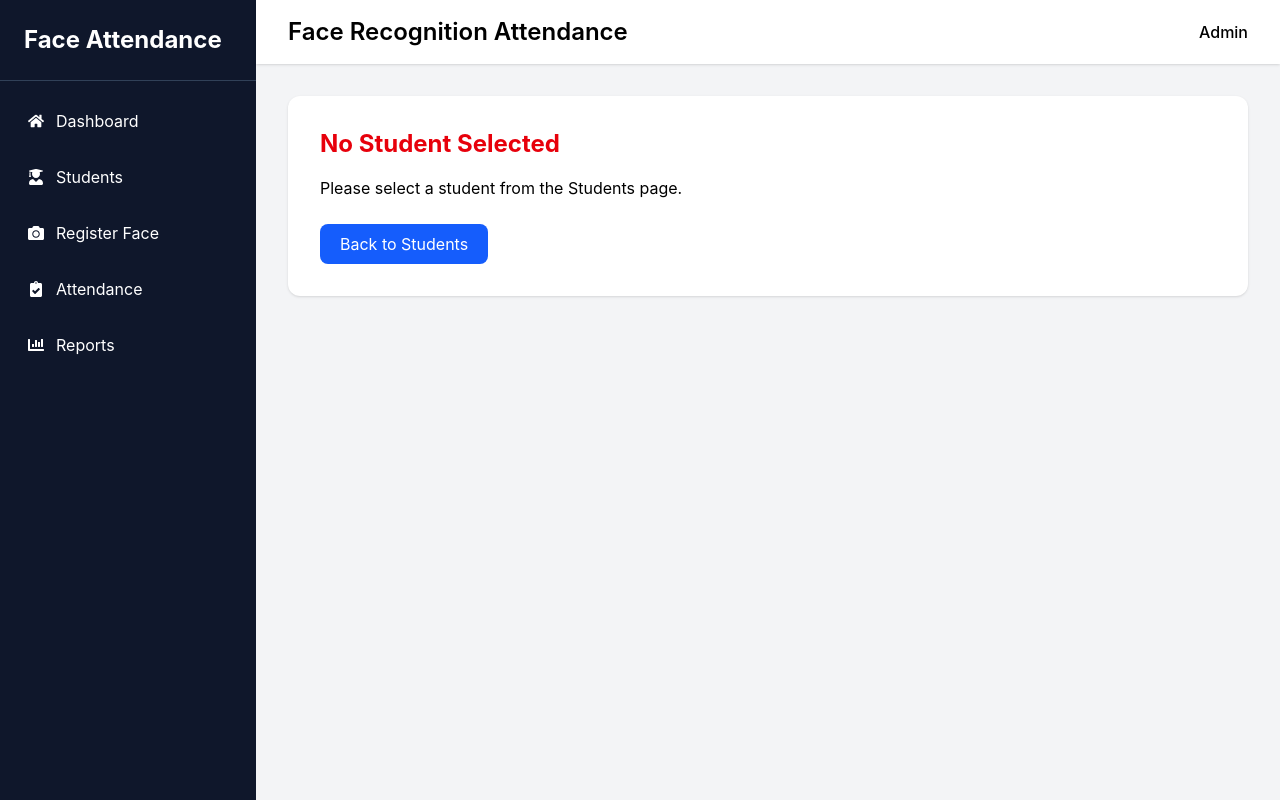
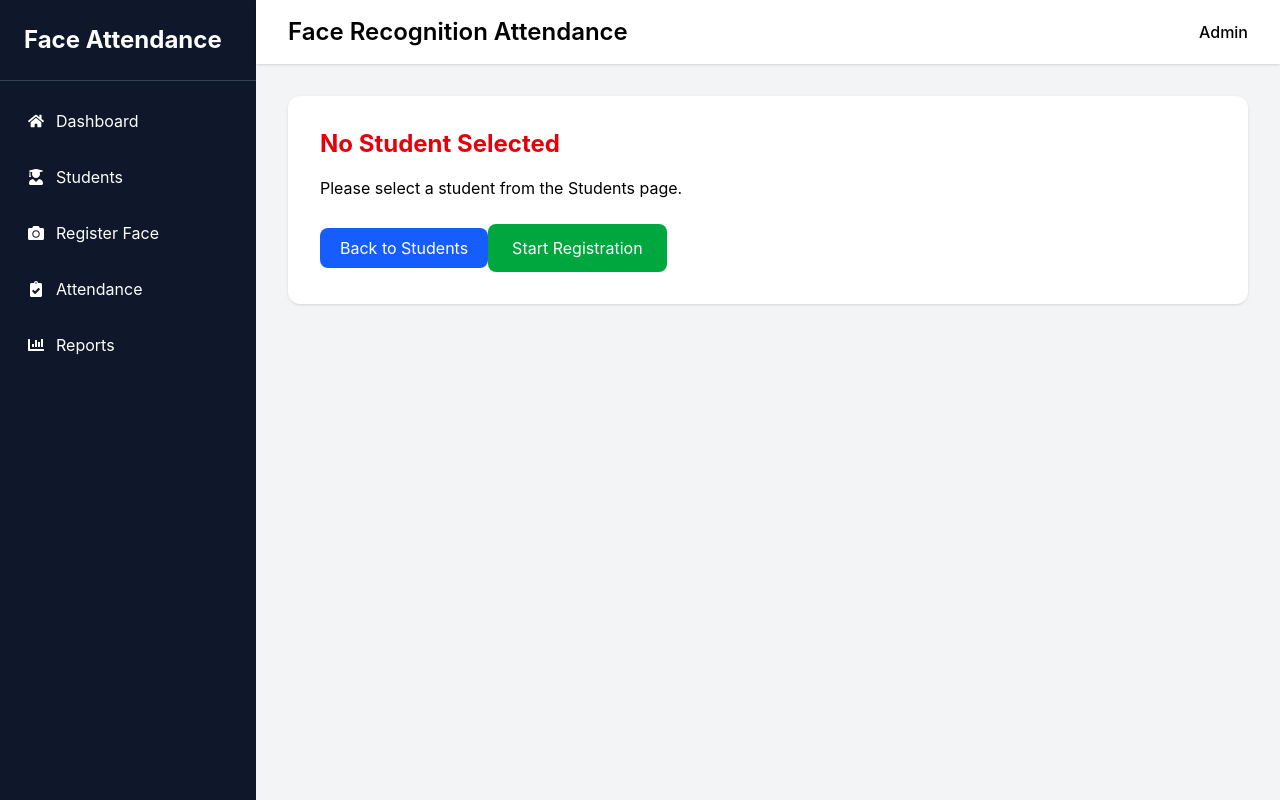
Before and after one commit to devs1man/face-recognition-attendance-system, a React app in the folder frontend/: page /register-face in a window 1280 px wide. Built offline with nearby package versions, Linux system fonts and the light colour scheme; the HTML template or start-up script is replaced by a standard one.

Commit message:
Add attendance session API client

```diff
--- a/frontend/src/api/attendanceApi.js
+++ b/frontend/src/api/attendanceApi.js
@@ -1,13 +1,11 @@
 import api from "./axios";
 
-export const recognizeFace = async (imageFile) => {
-  const formData = new FormData();
-
-  formData.append("file", imageFile);
-  const response = await api.post("/recognition/recognize", formData, {
-    headers: {
-      "Content-Type": "multipart/form-data",
-    },
-  });
+export const startSession = async () => {
+  const response = await api.post("/attendance/session/start");
   return response.data;
 };
+
+export const endSession = async (sessionId) => {
+  const reposnse = await api.post(`/attendance/session/${sessionId}/end`);
+  return response.data;
+};
--- a/frontend/src/pages/Attendance.jsx
+++ b/frontend/src/pages/Attendance.jsx
@@ -4,6 +4,11 @@ function Attendance() {
   return (
     <DashboardLayout>
       <h1 className="text-4xl font-bold">Attendance</h1>
+      <div className="bg-white rounded-xl shadow p-8">
+        <button className="bg-green-600 text-white px-6 py-3 rounded-lg">
+          Start Attendance Session
+        </button>
+      </div>
     </DashboardLayout>
   );
 }
--- a/frontend/src/pages/RegisterFace.jsx
+++ b/frontend/src/pages/RegisterFace.jsx
@@ -1,10 +1,22 @@
 import DashboardLayout from "../layouts/DashboardLayout";
 import { useLocation, useNavigate } from "react-router-dom";
+import { registerFace } from "../api/fastApi";
 
 function RegisterFace() {
   const location = useLocation();
   const navigate = useNavigate();
   const student = location.state?.student;
+  console.log(location.state);
+  console.log(student);
+  const handleRegisterFace = async () => {
+    try {
+      const response = await registerFace(student.id);
+      alert(response.message || "Face registered successfully!");
+    } catch (error) {
+      console.error(error);
+      alert("Face recognition failed");
+    }
+  };
 
   if (!student) {
     return (
@@ -23,6 +35,12 @@ function RegisterFace() {
             className="bg-blue-600 text-white px-5 py-2 rounded-lg"
           >
             Back to Students
+          </button>
+          <button
+            onClick={handleRegisterFace}
+            className="bg-green-600 text-white px-6 py-3 rounded-lg hover:bg-green-700"
+          >
+            Start Registration
           </button>
         </div>
       </DashboardLayout>
```
